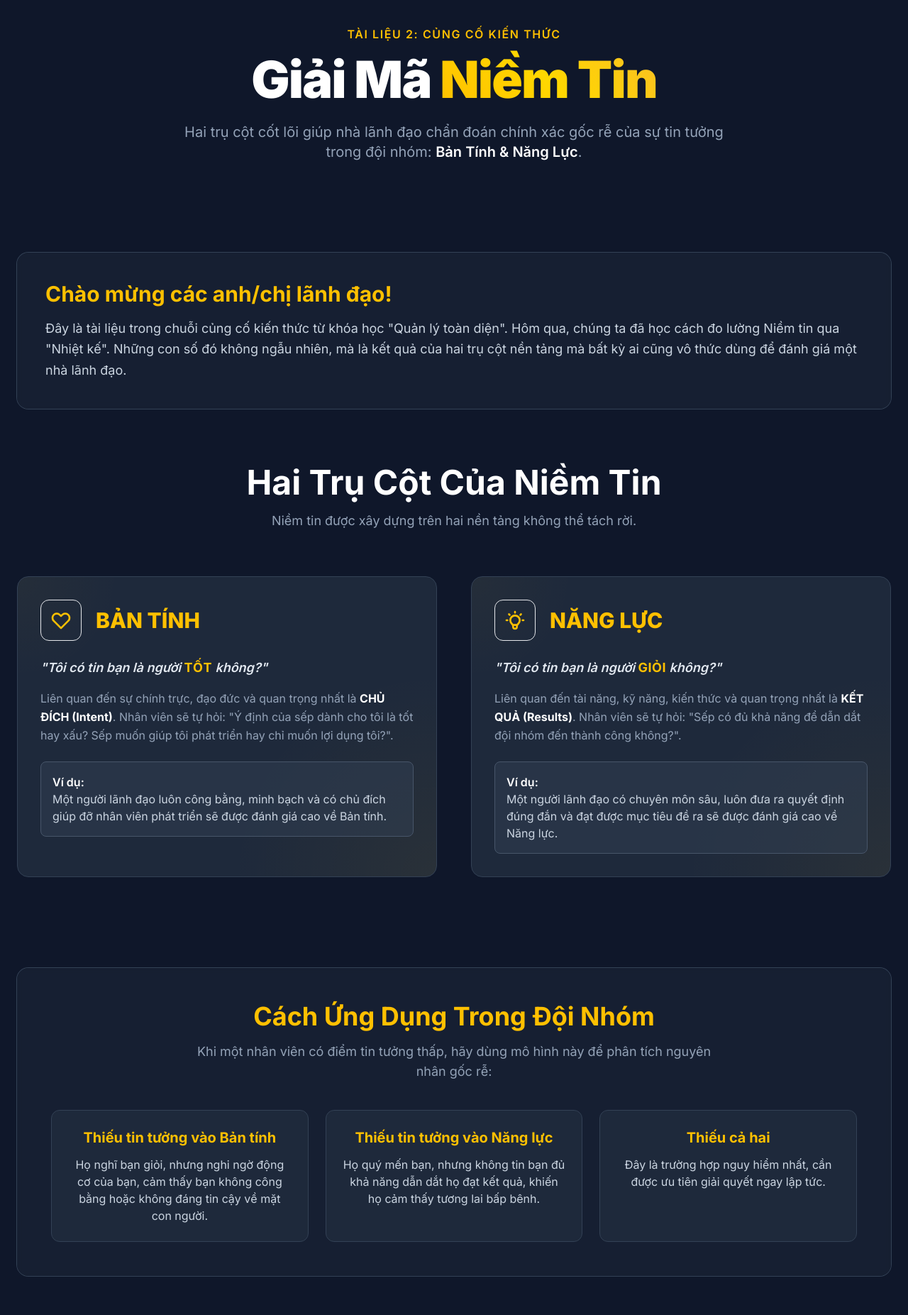
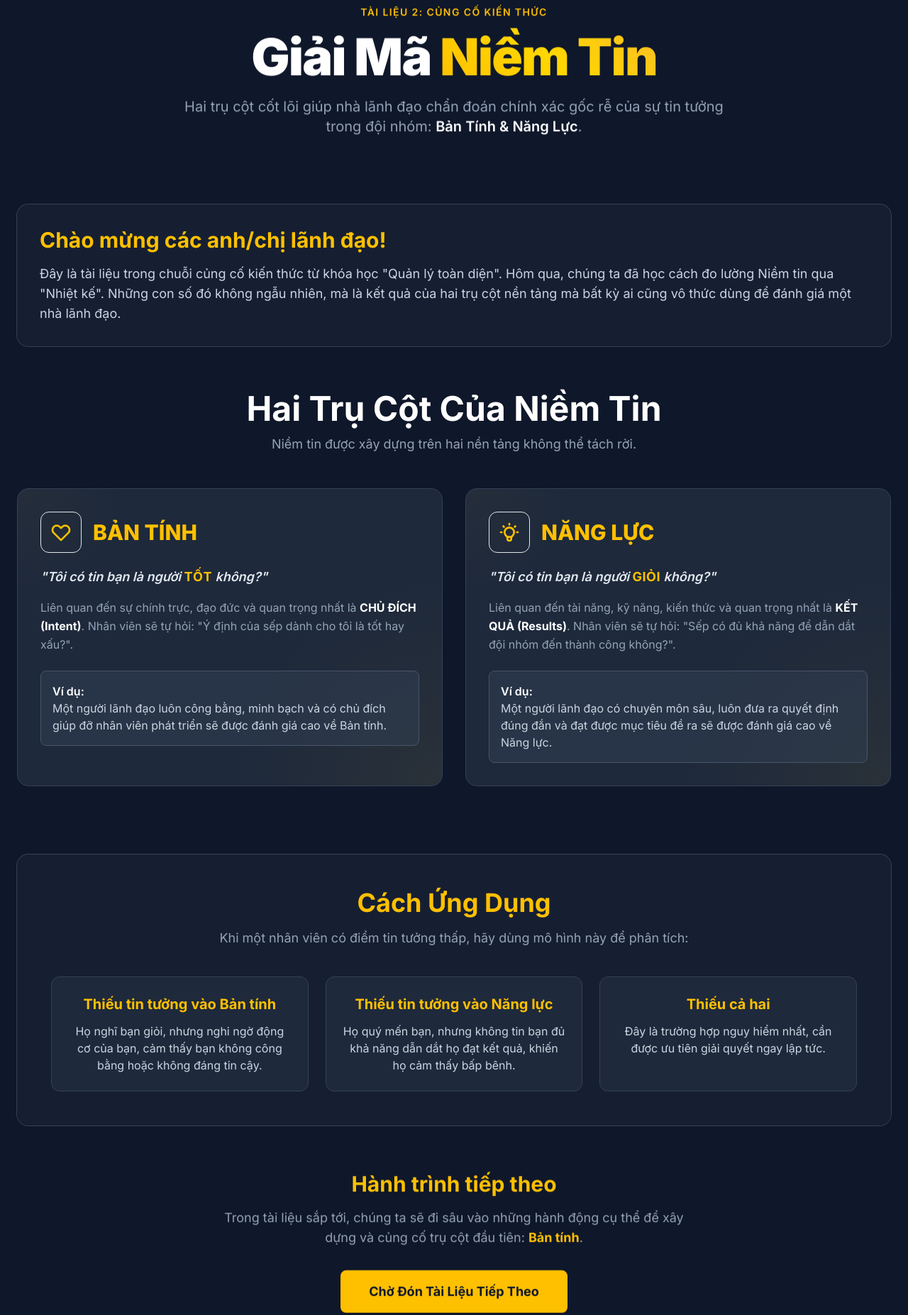
Before and after one commit to TeamEduboss/Tai-lieu-02-Cung-co-niem-tin, a plain HTML site: page index.html in a window 1280 px wide. Shown: the part 60-1913 px from the top of the page at 71% size. Drawn offline with nearby package versions, Linux system fonts and the light colour scheme.

Commit message:
Update index.html

```diff
--- a/index.html
+++ b/index.html
@@ -66,11 +66,12 @@
             to { opacity: 1; }
         }
         @keyframes slideUp {
-            from { opacity: 0; transform: translateY(30px); }
+            from { opacity: 0; transform: translateY(20px); }
             to { opacity: 1; transform: translateY(0); }
         }
         .reveal {
             opacity: 0;
+            will-change: transform, opacity;
         }
         .revealed {
             animation: slideUp 0.8s ease-out forwards;
@@ -94,15 +95,15 @@
 </head>
 <body class="text-gray-300">
 
-    <div class="container mx-auto px-6 py-16 md:py-24">
+    <div class="container mx-auto px-5 sm:px-6 py-16">
 
         <!-- Header Section -->
-        <header class="text-center mb-20 md:mb-32 reveal">
-            <span class="text-brand-yellow font-semibold tracking-widest uppercase">Tài liệu 2: Củng cố kiến thức</span>
-            <h1 class="text-5xl md:text-7xl font-black text-white mt-4 mb-6 leading-tight tracking-tight">
+        <header class="text-center mb-16 md:mb-24 reveal">
+            <span class="text-brand-yellow font-semibold tracking-widest uppercase text-sm">Tài liệu 2: Củng cố kiến thức</span>
+            <h1 class="text-4xl sm:text-5xl md:text-7xl font-black text-white mt-4 mb-5 leading-tight tracking-tight">
                 Giải Mã <span class="gradient-text">Niềm Tin</span>
             </h1>
-            <p class="text-lg md:text-xl max-w-3xl mx-auto text-slate-400">
+            <p class="text-base sm:text-lg md:text-xl max-w-3xl mx-auto text-slate-400">
                 Hai trụ cột cốt lõi giúp nhà lãnh đạo chẩn đoán chính xác gốc rễ của sự tin tưởng trong đội nhóm: <b class="text-white font-semibold">Bản Tính & Năng Lực</b>.
             </p>
         </header>
@@ -110,50 +111,50 @@
         <!-- Main Content -->
         <main>
             <!-- Introduction -->
-            <section class="bg-slate-800/50 backdrop-blur-sm rounded-2xl p-8 md:p-10 mb-20 ring-1 ring-slate-700 reveal">
-                <h2 class="text-3xl font-bold text-brand-yellow mb-4">Chào mừng các anh/chị lãnh đạo!</h2>
-                <p class="text-slate-300 leading-relaxed text-lg">
+            <section class="bg-slate-800/50 backdrop-blur-sm rounded-2xl p-6 sm:p-8 mb-16 ring-1 ring-slate-700 reveal">
+                <h2 class="text-2xl sm:text-3xl font-bold text-brand-yellow mb-4">Chào mừng các anh/chị lãnh đạo!</h2>
+                <p class="text-slate-300 leading-relaxed text-base sm:text-lg">
                     Đây là tài liệu trong chuỗi củng cố kiến thức từ khóa học "Quản lý toàn diện". Hôm qua, chúng ta đã học cách đo lường Niềm tin qua "Nhiệt kế". Những con số đó không ngẫu nhiên, mà là kết quả của hai trụ cột nền tảng mà bất kỳ ai cũng vô thức dùng để đánh giá một nhà lãnh đạo.
                 </p>
             </section>
 
             <!-- Two Pillars Section -->
-            <section class="mb-20 md:mb-32 reveal">
-                <div class="text-center mb-16">
-                    <h2 class="text-4xl md:text-5xl font-bold text-white">Hai Trụ Cột Của Niềm Tin</h2>
-                    <p class="text-slate-400 mt-4 max-w-2xl mx-auto text-lg">Niềm tin được xây dựng trên hai nền tảng không thể tách rời.</p>
+            <section class="mb-16 md:mb-24 reveal">
+                <div class="text-center mb-12">
+                    <h2 class="text-3xl sm:text-4xl md:text-5xl font-bold text-white">Hai Trụ Cột Của Niềm Tin</h2>
+                    <p class="text-slate-400 mt-3 max-w-2xl mx-auto text-base sm:text-lg">Niềm tin được xây dựng trên hai nền tảng không thể tách rời.</p>
                 </div>
 
-                <div class="grid md:grid-cols-2 gap-8 md:gap-12">
+                <div class="grid md:grid-cols-2 gap-8">
                     <!-- Pillar 1: Character -->
-                    <div class="rounded-2xl p-8 pillar-card reveal">
-                        <div class="flex items-center mb-6">
-                            <div class="bg-brand-yellow/10 p-3 rounded-xl mr-5 border border-brand-yellow/20">
-                                <svg xmlns="http://www.w3.org/2000/svg" class="h-8 w-8 text-brand-yellow" fill="none" viewBox="0 0 24 24" stroke="currentColor" stroke-width="2">
+                    <div class="rounded-2xl p-6 sm:p-8 pillar-card reveal">
+                        <div class="flex items-center mb-5">
+                            <div class="bg-brand-yellow/10 p-3 rounded-xl mr-4 border border-brand-yellow/20">
+                                <svg xmlns="http://www.w3.org/2000/svg" class="h-7 w-7 sm:h-8 sm:w-8 text-brand-yellow" fill="none" viewBox="0 0 24 24" stroke="currentColor" stroke-width="2">
                                     <path stroke-linecap="round" stroke-linejoin="round" d="M4.318 6.318a4.5 4.5 0 000 6.364L12 20.364l7.682-7.682a4.5 4.5 0 00-6.364-6.364L12 7.636l-1.318-1.318a4.5 4.5 0 00-6.364 0z" />
                                 </svg>
                             </div>
-                            <h3 class="text-3xl font-extrabold text-brand-yellow">BẢN TÍNH</h3>
+                            <h3 class="text-2xl sm:text-3xl font-extrabold text-brand-yellow">BẢN TÍNH</h3>
                         </div>
                         <p class="font-semibold text-lg text-slate-200 mb-4 italic">"Tôi có tin bạn là người <span class="text-brand-yellow not-italic font-bold tracking-wide">TỐT</span> không?"</p>
                         <p class="text-slate-400 mb-5 leading-relaxed">
-                            Liên quan đến sự chính trực, đạo đức và quan trọng nhất là <b class="text-white">CHỦ ĐÍCH (Intent)</b>. Nhân viên sẽ tự hỏi: "Ý định của sếp dành cho tôi là tốt hay xấu? Sếp muốn giúp tôi phát triển hay chỉ muốn lợi dụng tôi?".
+                            Liên quan đến sự chính trực, đạo đức và quan trọng nhất là <b class="text-white">CHỦ ĐÍCH (Intent)</b>. Nhân viên sẽ tự hỏi: "Ý định của sếp dành cho tôi là tốt hay xấu?".
                         </p>
                         <div class="bg-slate-700/50 rounded-lg p-4 mt-6 border border-slate-600">
                             <p class="font-semibold text-white">Ví dụ:</p>
-                            <p class="text-slate-300">Một người lãnh đạo luôn công bằng, minh bạch và có chủ đích giúp đỡ nhân viên phát triển sẽ được đánh giá cao về Bản tính.</p>
+                            <p class="text-slate-300 text-sm sm:text-base">Một người lãnh đạo luôn công bằng, minh bạch và có chủ đích giúp đỡ nhân viên phát triển sẽ được đánh giá cao về Bản tính.</p>
                         </div>
                     </div>
 
                     <!-- Pillar 2: Competence -->
-                    <div class="rounded-2xl p-8 pillar-card reveal" style="animation-delay: 0.2s;">
-                        <div class="flex items-center mb-6">
-                            <div class="bg-brand-yellow/10 p-3 rounded-xl mr-5 border border-brand-yellow/20">
-                                <svg xmlns="http://www.w3.org/2000/svg" class="h-8 w-8 text-brand-yellow" fill="none" viewBox="0 0 24 24" stroke="currentColor" stroke-width="2">
+                    <div class="rounded-2xl p-6 sm:p-8 pillar-card reveal" style="animation-delay: 0.2s;">
+                        <div class="flex items-center mb-5">
+                            <div class="bg-brand-yellow/10 p-3 rounded-xl mr-4 border border-brand-yellow/20">
+                                <svg xmlns="http://www.w3.org/2000/svg" class="h-7 w-7 sm:h-8 sm:w-8 text-brand-yellow" fill="none" viewBox="0 0 24 24" stroke="currentColor" stroke-width="2">
                                   <path stroke-linecap="round" stroke-linejoin="round" d="M9.663 17h4.673M12 3v1m6.364 1.636l-.707.707M21 12h-1M4 12H3m3.343-5.657l-.707-.707m2.828 9.9a5 5 0 117.072 0l-.548.547A3.374 3.374 0 0014 18.469V19a2 2 0 11-4 0v-.531c0-.895-.356-1.754-.988-2.386l-.548-.547z" />
                                 </svg>
                             </div>
-                            <h3 class="text-3xl font-extrabold text-brand-yellow">NĂNG LỰC</h3>
+                            <h3 class="text-2xl sm:text-3xl font-extrabold text-brand-yellow">NĂNG LỰC</h3>
                         </div>
                         <p class="font-semibold text-lg text-slate-200 mb-4 italic">"Tôi có tin bạn là người <span class="text-brand-yellow not-italic font-bold tracking-wide">GIỎI</span> không?"</p>
                         <p class="text-slate-400 mb-5 leading-relaxed">
@@ -161,40 +162,40 @@
                         </p>
                         <div class="bg-slate-700/50 rounded-lg p-4 mt-6 border border-slate-600">
                             <p class="font-semibold text-white">Ví dụ:</p>
-                            <p class="text-slate-300">Một người lãnh đạo có chuyên môn sâu, luôn đưa ra quyết định đúng đắn và đạt được mục tiêu đề ra sẽ được đánh giá cao về Năng lực.</p>
+                            <p class="text-slate-300 text-sm sm:text-base">Một người lãnh đạo có chuyên môn sâu, luôn đưa ra quyết định đúng đắn và đạt được mục tiêu đề ra sẽ được đánh giá cao về Năng lực.</p>
                         </div>
                     </div>
                 </div>
             </section>
 
             <!-- Application Section -->
-            <section class="bg-slate-800/50 backdrop-blur-sm rounded-2xl p-8 md:p-12 mb-20 ring-1 ring-slate-700 reveal">
-                <h2 class="text-3xl md:text-4xl font-bold text-brand-yellow mb-4 text-center">Cách Ứng Dụng Trong Đội Nhóm</h2>
-                <p class="text-center text-slate-400 mb-10 max-w-3xl mx-auto text-lg">Khi một nhân viên có điểm tin tưởng thấp, hãy dùng mô hình này để phân tích nguyên nhân gốc rễ:</p>
-                <div class="grid md:grid-cols-1 lg:grid-cols-3 gap-6 text-center">
+            <section class="bg-slate-800/50 backdrop-blur-sm rounded-2xl p-6 sm:p-8 md:p-12 mb-16 ring-1 ring-slate-700 reveal">
+                <h2 class="text-2xl sm:text-3xl md:text-4xl font-bold text-brand-yellow mb-4 text-center">Cách Ứng Dụng</h2>
+                <p class="text-center text-slate-400 mb-10 max-w-3xl mx-auto text-base sm:text-lg">Khi một nhân viên có điểm tin tưởng thấp, hãy dùng mô hình này để phân tích:</p>
+                <div class="grid lg:grid-cols-3 gap-6 text-center">
                     <!-- Analysis 1 -->
                     <div class="bg-slate-800 p-6 rounded-xl border border-slate-700 hover:border-brand-yellow/50 transition-colors duration-300">
-                        <h4 class="font-bold text-brand-yellow text-xl mb-3">Thiếu tin tưởng vào Bản tính</h4>
-                        <p class="text-slate-300">Họ nghĩ bạn giỏi, nhưng nghi ngờ động cơ của bạn, cảm thấy bạn không công bằng hoặc không đáng tin cậy về mặt con người.</p>
+                        <h4 class="font-bold text-brand-yellow text-lg sm:text-xl mb-3">Thiếu tin tưởng vào Bản tính</h4>
+                        <p class="text-slate-300 text-sm sm:text-base">Họ nghĩ bạn giỏi, nhưng nghi ngờ động cơ của bạn, cảm thấy bạn không công bằng hoặc không đáng tin cậy.</p>
                     </div>
                     <!-- Analysis 2 -->
-                    <div class="bg-slate-800 p-6 rounded-xl border border-slate-700 hover:border-brand-yellow/50 transition-colors duration-300">
-                        <h4 class="font-bold text-brand-yellow text-xl mb-3">Thiếu tin tưởng vào Năng lực</h4>
-                        <p class="text-slate-300">Họ quý mến bạn, nhưng không tin bạn đủ khả năng dẫn dắt họ đạt kết quả, khiến họ cảm thấy tương lai bấp bênh.</p>
+                    <div class="bg-slate-800 p-6 rounded-xl border border-slate-700 hover:border-brand-yellow/50 transition-colors duration-300 mt-6 lg:mt-0">
+                        <h4 class="font-bold text-brand-yellow text-lg sm:text-xl mb-3">Thiếu tin tưởng vào Năng lực</h4>
+                        <p class="text-slate-300 text-sm sm:text-base">Họ quý mến bạn, nhưng không tin bạn đủ khả năng dẫn dắt họ đạt kết quả, khiến họ cảm thấy bấp bênh.</p>
                     </div>
                      <!-- Analysis 3 -->
-                    <div class="bg-slate-800 p-6 rounded-xl border border-slate-700 hover:border-brand-yellow/50 transition-colors duration-300">
-                        <h4 class="font-bold text-brand-yellow text-xl mb-3">Thiếu cả hai</h4>
-                        <p class="text-slate-300">Đây là trường hợp nguy hiểm nhất, cần được ưu tiên giải quyết ngay lập tức.</p>
+                    <div class="bg-slate-800 p-6 rounded-xl border border-slate-700 hover:border-brand-yellow/50 transition-colors duration-300 mt-6 lg:mt-0">
+                        <h4 class="font-bold text-brand-yellow text-lg sm:text-xl mb-3">Thiếu cả hai</h4>
+                        <p class="text-slate-300 text-sm sm:text-base">Đây là trường hợp nguy hiểm nhất, cần được ưu tiên giải quyết ngay lập tức.</p>
                     </div>
                 </div>
             </section>
 
             <!-- Next Steps Section -->
             <section class="text-center reveal">
-                <h3 class="text-3xl font-bold text-brand-yellow">Hành trình tiếp theo</h3>
-                <p class="text-lg text-slate-400 mt-4 mb-8 max-w-2xl mx-auto">Trong tài liệu sắp tới, chúng ta sẽ cùng nhau đi sâu vào những hành động cụ thể để xây dựng và củng cố trụ cột đầu tiên: <b class="text-brand-yellow">Bản tính</b>.</p>
-                <a href="#" class="inline-block bg-brand-yellow text-slate-900 font-bold py-4 px-10 rounded-lg text-lg hover:bg-yellow-300 transition-all duration-300 cta-button">
+                <h3 class="text-2xl sm:text-3xl font-bold text-brand-yellow">Hành trình tiếp theo</h3>
+                <p class="text-base sm:text-lg text-slate-400 mt-4 mb-8 max-w-2xl mx-auto">Trong tài liệu sắp tới, chúng ta sẽ đi sâu vào những hành động cụ thể để xây dựng và củng cố trụ cột đầu tiên: <b class="text-brand-yellow">Bản tính</b>.</p>
+                <a href="#" class="inline-block bg-brand-yellow text-slate-900 font-bold py-3 px-8 sm:py-4 sm:px-10 rounded-lg text-base sm:text-lg hover:bg-yellow-300 transition-all duration-300 cta-button">
                     Chờ Đón Tài Liệu Tiếp Theo
                 </a>
             </section>
@@ -202,8 +203,8 @@
         </main>
 
         <!-- Footer -->
-        <footer class="text-center mt-24 pt-10 border-t border-slate-800 reveal">
-            <p class="text-slate-500">&copy; 2024. Khóa học Quản lý toàn diện. All Rights Reserved.</p>
+        <footer class="text-center mt-20 pt-10 border-t border-slate-800 reveal">
+            <p class="text-slate-500 text-sm">&copy; 2024. Khóa học Quản lý toàn diện. All Rights Reserved.</p>
         </footer>
 
     </div>
```
